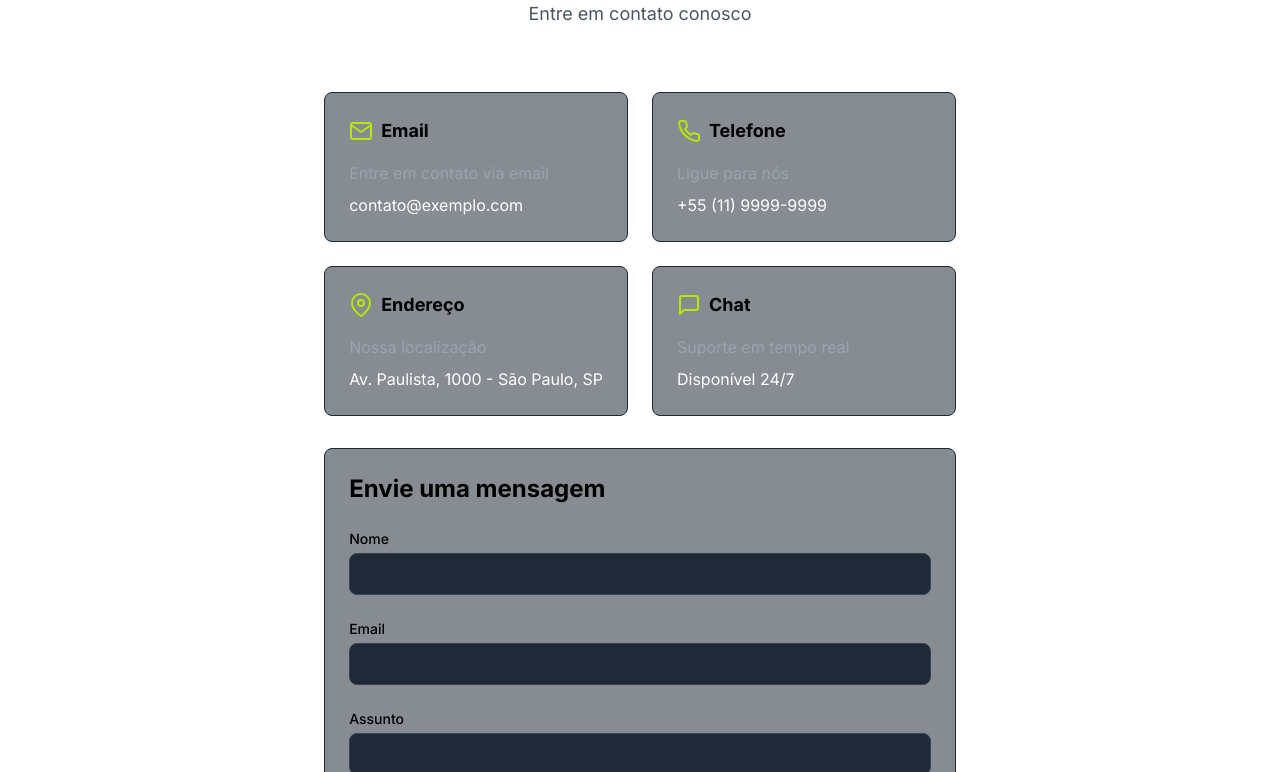
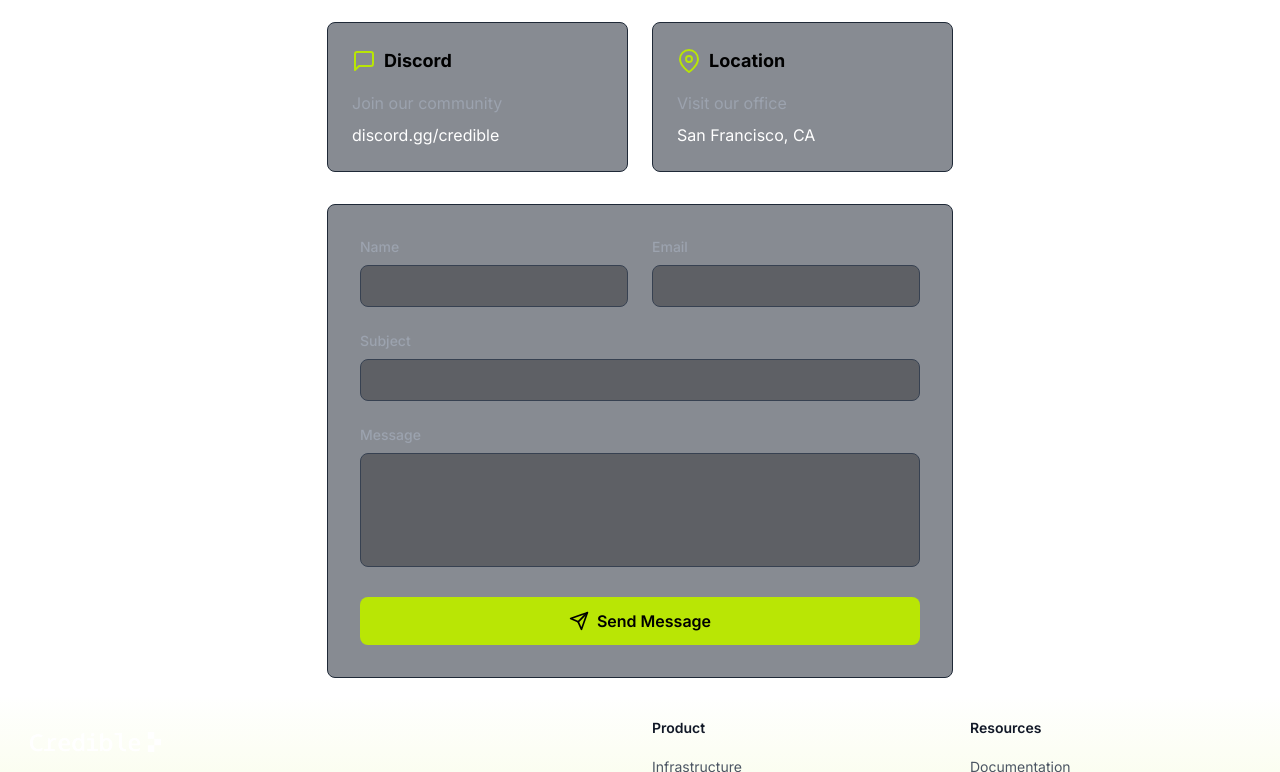
Before and after one commit to w3-surfer/credible-finance, a Next.js app: page /contact in a window 1280 px wide. Shown: the part 428-1200 px from the top of the page. Built offline with nearby package versions, Linux system fonts and the light colour scheme.

Commit message:
fix: remove títulos duplicados do layout principal e páginas

```diff
--- a/src/app/community/page.tsx
+++ b/src/app/community/page.tsx
@@ -1,17 +1,11 @@
 'use client';
 
 import { Layout } from '@/components/Layout';
-import PageTitle from '@/components/PageTitle';
 import { FiUsers, FiMessageSquare, FiTrendingUp } from 'react-icons/fi';
 
 export default function CommunityPage() {
   return (
-    <>
-      <PageTitle
-        title="Community"
-        subtitle="Connect with other traders, share insights, and grow together"
-      />
-      <Layout>
+    <Layout title="Community" subtitle="Connect with other traders, share insights, and grow together">
       <div className="grid grid-cols-1 md:grid-cols-2 lg:grid-cols-3 gap-6">
         {/* Community Stats Card */}
         <div className="bg-black/50 border border-gray-800 rounded-xl p-6">
@@ -41,39 +35,38 @@ export default function CommunityPage() {
                 <FiMessageSquare className="w-5 h-5 text-[#B9E605]" />
               </div>
               <div>
-                  <h3 className="text-lg font-bold text-white">Discussions</h3>
-                  <p className="text-sm text-gray-400">Active Topics</p>
+                <h3 className="text-lg font-bold text-white">Active Discussions</h3>
+                <p className="text-sm text-gray-400">Last 24 hours</p>
+              </div>
+            </div>
+          </div>
+          <div className="text-2xl font-bold text-white">234</div>
+          <div className="flex items-center gap-2 text-sm text-[#B9E605] mt-2">
+            <FiTrendingUp className="w-4 h-4" />
+            <span>+8.5%</span>
+          </div>
+        </div>
+
+        {/* Members Online Card */}
+        <div className="bg-black/50 border border-gray-800 rounded-xl p-6">
+          <div className="flex items-center justify-between mb-4">
+            <div className="flex items-center gap-3">
+              <div className="w-10 h-10 bg-gray-800 rounded-lg flex items-center justify-center">
+                <FiUsers className="w-5 h-5 text-[#B9E605]" />
+              </div>
+              <div>
+                <h3 className="text-lg font-bold text-white">Members Online</h3>
+                <p className="text-sm text-gray-400">Currently Active</p>
               </div>
             </div>
           </div>
           <div className="text-2xl font-bold text-white">1,234</div>
           <div className="flex items-center gap-2 text-sm text-[#B9E605] mt-2">
             <FiTrendingUp className="w-4 h-4" />
-              <span>+5.67%</span>
-            </div>
-          </div>
-
-          {/* Growth Card */}
-          <div className="bg-black/50 border border-gray-800 rounded-xl p-6">
-            <div className="flex items-center justify-between mb-4">
-              <div className="flex items-center gap-3">
-                <div className="w-10 h-10 bg-gray-800 rounded-lg flex items-center justify-center">
-                  <FiTrendingUp className="w-5 h-5 text-[#B9E605]" />
-                </div>
-                <div>
-                  <h3 className="text-lg font-bold text-white">Growth</h3>
-                  <p className="text-sm text-gray-400">Monthly Growth</p>
-                </div>
-              </div>
-            </div>
-            <div className="text-2xl font-bold text-white">8.90%</div>
-            <div className="flex items-center gap-2 text-sm text-[#B9E605] mt-2">
-              <FiTrendingUp className="w-4 h-4" />
-              <span>+2.90%</span>
+            <span>+15.2%</span>
           </div>
         </div>
       </div>
     </Layout>
-    </>
   );
 }
--- a/src/app/contact/page.tsx
+++ b/src/app/contact/page.tsx
@@ -1,7 +1,6 @@
 'use client';
 
 import { Layout } from '@/components/Layout';
-import PageTitle from '@/components/PageTitle';
 import { motion } from 'framer-motion';
 import { FiMail, FiMapPin, FiPhone, FiMessageSquare, FiSend } from 'react-icons/fi';
 import { useState } from 'react';
@@ -18,31 +17,30 @@ const contactInfo: ContactInfo[] = [
   {
     icon: FiMail,
     title: 'Email',
-    description: 'Entre em contato via email',
-    value: 'contato@exemplo.com',
-    link: 'mailto:contato@exemplo.com',
+    description: 'Send us an email',
+    value: 'contact@credible.finance',
+    link: 'mailto:contact@credible.finance'
   },
   {
     icon: FiPhone,
-    title: 'Telefone',
-    description: 'Ligue para nós',
-    value: '+55 (11) 9999-9999',
-    link: 'tel:+5511999999999',
+    title: 'Phone',
+    description: 'Call our support team',
+    value: '+1 (555) 123-4567',
+    link: 'tel:+15551234567'
+  },
+  {
+    icon: FiMessageSquare,
+    title: 'Discord',
+    description: 'Join our community',
+    value: 'discord.gg/credible',
+    link: 'https://discord.gg/credible'
   },
   {
     icon: FiMapPin,
-    title: 'Endereço',
-    description: 'Nossa localização',
-    value: 'Av. Paulista, 1000 - São Paulo, SP',
-    link: 'https://maps.google.com',
-  },
-  {
-    icon: FiMessageSquare,
-    title: 'Chat',
-    description: 'Suporte em tempo real',
-    value: 'Disponível 24/7',
-    link: '/chat',
-  },
+    title: 'Location',
+    description: 'Visit our office',
+    value: 'San Francisco, CA'
+  }
 ];
 
 export default function Contact() {
@@ -50,29 +48,22 @@ export default function Contact() {
     name: '',
     email: '',
     subject: '',
-    message: '',
+    message: ''
   });
 
   const handleSubmit = (e: React.FormEvent) => {
     e.preventDefault();
-    // Aqui você pode implementar a lógica de envio do formulário
-    console.log('Form data:', formData);
+    // Implementar lógica de envio
+    console.log(formData);
   };
 
-  const handleChange = (
-    e: React.ChangeEvent<HTMLInputElement | HTMLTextAreaElement>
-  ) => {
+  const handleChange = (e: React.ChangeEvent<HTMLInputElement | HTMLTextAreaElement>) => {
     const { name, value } = e.target;
-    setFormData((prev) => ({ ...prev, [name]: value }));
+    setFormData(prev => ({ ...prev, [name]: value }));
   };
 
   return (
-    <>
-      <PageTitle
-        title="Contato"
-        subtitle="Entre em contato conosco"
-      />
-      <Layout>
+    <Layout title="Contact" subtitle="Get in touch with our team">
       <div className="max-w-4xl mx-auto space-y-8">
         <motion.div
           initial={{ y: 20, opacity: 0 }}
@@ -98,20 +89,18 @@ export default function Contact() {
           ))}
         </motion.div>
 
-          <motion.div
+        {/* Contact Form */}
+        <motion.form
           initial={{ y: 20, opacity: 0 }}
           animate={{ y: 0, opacity: 1 }}
           transition={{ delay: 0.4 }}
-            className="bg-gray-900/50 backdrop-blur-lg rounded-lg p-6 border border-gray-800"
+          onSubmit={handleSubmit}
+          className="bg-gray-900/50 backdrop-blur-lg rounded-lg p-8 border border-gray-800"
         >
-            <h2 className="text-2xl font-bold mb-6">Envie uma mensagem</h2>
-            <form onSubmit={handleSubmit} className="space-y-6">
+          <div className="grid grid-cols-1 md:grid-cols-2 gap-6 mb-6">
             <div>
-                <label
-                  htmlFor="name"
-                  className="block text-sm font-medium mb-1"
-                >
-                  Nome
+              <label htmlFor="name" className="block text-sm font-medium text-gray-400 mb-2">
+                Name
               </label>
               <input
                 type="text"
@@ -119,15 +108,12 @@ export default function Contact() {
                 name="name"
                 value={formData.name}
                 onChange={handleChange}
+                className="w-full px-4 py-2 bg-black/30 border border-gray-700 rounded-lg text-white focus:ring-2 focus:ring-[#B9E605] focus:border-transparent"
                 required
-                  className="w-full bg-gray-800 border border-gray-700 rounded-lg px-4 py-2 text-white focus:outline-none focus:border-[#B9E605]"
               />
             </div>
             <div>
-                <label
-                  htmlFor="email"
-                  className="block text-sm font-medium mb-1"
-                >
+              <label htmlFor="email" className="block text-sm font-medium text-gray-400 mb-2">
                 Email
               </label>
               <input
@@ -136,16 +122,14 @@ export default function Contact() {
                 name="email"
                 value={formData.email}
                 onChange={handleChange}
+                className="w-full px-4 py-2 bg-black/30 border border-gray-700 rounded-lg text-white focus:ring-2 focus:ring-[#B9E605] focus:border-transparent"
                 required
-                  className="w-full bg-gray-800 border border-gray-700 rounded-lg px-4 py-2 text-white focus:outline-none focus:border-[#B9E605]"
               />
             </div>
-              <div>
-                <label
-                  htmlFor="subject"
-                  className="block text-sm font-medium mb-1"
-                >
-                  Assunto
+          </div>
+          <div className="mb-6">
+            <label htmlFor="subject" className="block text-sm font-medium text-gray-400 mb-2">
+              Subject
             </label>
             <input
               type="text"
@@ -153,40 +137,33 @@ export default function Contact() {
               name="subject"
               value={formData.subject}
               onChange={handleChange}
+              className="w-full px-4 py-2 bg-black/30 border border-gray-700 rounded-lg text-white focus:ring-2 focus:ring-[#B9E605] focus:border-transparent"
               required
-                  className="w-full bg-gray-800 border border-gray-700 rounded-lg px-4 py-2 text-white focus:outline-none focus:border-[#B9E605]"
             />
           </div>
-              <div>
-                <label
-                  htmlFor="message"
-                  className="block text-sm font-medium mb-1"
-                >
-                  Mensagem
+          <div className="mb-6">
+            <label htmlFor="message" className="block text-sm font-medium text-gray-400 mb-2">
+              Message
             </label>
             <textarea
               id="message"
               name="message"
               value={formData.message}
               onChange={handleChange}
+              rows={4}
+              className="w-full px-4 py-2 bg-black/30 border border-gray-700 rounded-lg text-white focus:ring-2 focus:ring-[#B9E605] focus:border-transparent resize-none"
               required
-                  rows={4}
-                  className="w-full bg-gray-800 border border-gray-700 rounded-lg px-4 py-2 text-white focus:outline-none focus:border-[#B9E605]"
             />
           </div>
-              <div className="flex justify-end">
           <button
             type="submit"
-                  className="flex items-center px-6 py-2 bg-[#B9E605] text-black font-bold rounded-lg hover:bg-opacity-90 transition-colors"
+            className="w-full flex items-center justify-center gap-2 px-6 py-3 bg-[#B9E605] text-black rounded-lg font-semibold hover:bg-[#B9E605]/90 transition-colors"
           >
-                  <FiSend className="mr-2" />
-                  Enviar Mensagem
+            <FiSend className="w-5 h-5" />
+            Send Message
           </button>
-              </div>
-            </form>
-          </motion.div>
+        </motion.form>
       </div>
     </Layout>
-    </>
   );
 }
--- a/src/app/layout.tsx
+++ b/src/app/layout.tsx
@@ -5,7 +5,6 @@ import { ThemeProvider } from '@/components/ThemeProvider'
 import { Header } from '@/components/Header'
 import { Footer } from '@/components/Footer'
 import { FooterMobile } from '@/components/FooterMobile'
-import PageTitle from '@/components/PageTitle'
 
 const inter = Inter({ subsets: ['latin'] })
 
@@ -27,7 +26,6 @@ export default function RootLayout({
             <Header />
             <main className="flex-grow">
               <div className="max-w-7xl mx-auto px-4">
-                <PageTitle title="" subtitle="" />
                 <div className="pb-4">
                   {children}
                 </div>
```
Lines whose indentation alone changed are shown as unchanged.
